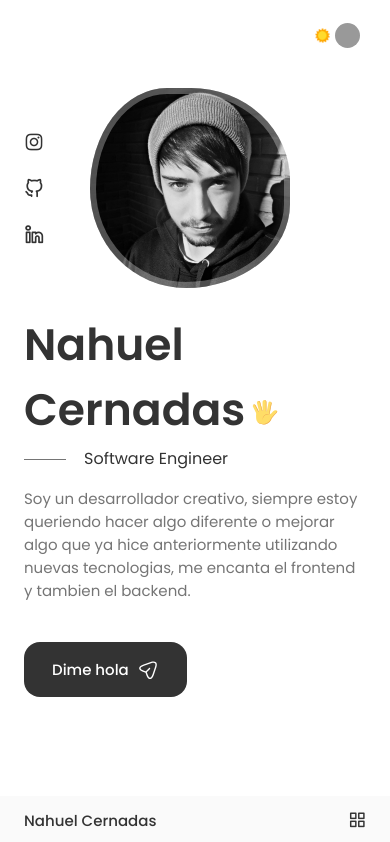
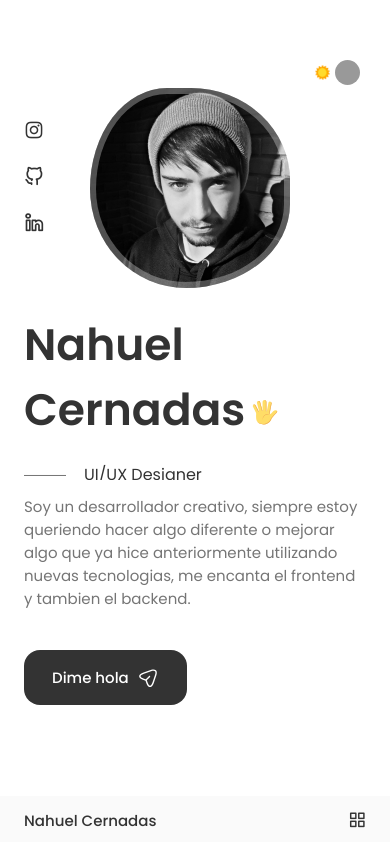
Before and after one commit to Nahuel-199/PortfolioTwo, a React (Create React App) app: page / in a window 390 px wide. Shown: the top 842 px of the page. Built offline with nearby package versions, Linux system fonts and the light colour scheme.

Commit message:
animations

```diff
--- a/src/components/home/Data.jsx
+++ b/src/components/home/Data.jsx
@@ -1,4 +1,4 @@
-import React, { useContext } from 'react';
+import React, { useContext } from "react";
 import { ThemeContext } from "../../context";
 
 const Data = () => {
@@ -7,7 +7,8 @@ const Data = () => {
 
   return (
     <div className="home__data">
-      <h2 style={{color: darkMode && "#fff"}} className="home__title">Nahuel Cernadas
+      <h2 style={{ color: darkMode && "#fff" }} className="home__title">
+        Nahuel Cernadas
         <svg
           width="36"
           height="36"
@@ -58,7 +59,22 @@ const Data = () => {
           ></path>
         </svg>
       </h2>
-      <h3 style={{color: darkMode && "#fff"}} className="home__subtitle">Software Engineer</h3>
+      <div className="home__container-titles">
+        <div className="home_wrapper-title">
+          <h3 style={{ color: darkMode && "#fff" }} className="home__subtitle">
+            Software Engineer
+          </h3>
+          <h3 style={{ color: darkMode && "#fff" }} className="home__subtitle">
+            Frontend Developer
+          </h3>
+          <h3 style={{ color: darkMode && "#fff" }} className="home__subtitle">
+            Backend Developer
+          </h3>
+          <h3 style={{ color: darkMode && "#fff" }} className="home__subtitle">
+            UI/UX Designer
+          </h3>
+        </div>
+      </div>
       <p className="home__description">
         Soy un desarrollador creativo, siempre estoy queriendo hacer algo
         diferente o mejorar algo que ya hice anteriormente utilizando nuevas
--- a/src/components/home/home.css
+++ b/src/components/home/home.css
@@ -18,6 +18,19 @@
 .home__social-icon {
   font-size: 1.25rem;
   color: var(--title-color);
+  animation: float 5s ease-in-out infinite;
+}
+
+@keyframes float {
+  0% {
+    transform: translateY(0);
+  }
+  50% {
+    transform: translateY(-15px);
+  }
+  100% {
+    transform: translateY(0);
+  }
 }
 
 .home__social-icon:hover {
@@ -26,13 +39,39 @@
 
 .home__title {
   font-size: var(--big-font-size);
-  margin-bottom: var(--mb-0-25);
+  margin-bottom: var(--mb-0-5);
 }
 
 .home__hand {
   width: 38px;
   height: 38px;
   margin-left: 0.4rem;
+}
+
+.home__container-titles {
+  height: 30px;
+  overflow: hidden;
+  margin-bottom: 15px;
+}
+
+.home_wrapper-title {
+  height: 100%;
+  animation: move 10s ease-in-out infinite alternate;
+}
+
+@keyframes move {
+  25% {
+    transform: translateY(-50px);
+  }
+  50% {
+    transform: translateY(-100px);
+  }
+  75% {
+    transform: translateY(-140px);
+  }
+  100% {
+    transform: translateY(-200px);
+  }
 }
 
 .home__subtitle {
@@ -150,6 +189,21 @@
   .home__scroll {
     margin-left: 7.5rem;
   }
+
+  @keyframes move {
+    25% {
+      transform: translateY(-40px);
+    }
+    50% {
+      transform: translateY(-80px);
+    }
+    75% {
+      transform: translateY(-120px);
+    }
+    100% {
+      transform: translateY(-160px);
+    }
+  }
 }
 
 /* For medium devices */
@@ -174,6 +228,21 @@
   .home__scroll {
     display: none;
   }
+
+  @keyframes move {
+    25% {
+      transform: translateY(-40px);
+    }
+    50% {
+      transform: translateY(-80px);
+    }
+    75% {
+      transform: translateY(-120px);
+    }
+    100% {
+      transform: translateY(-160px);
+    }
+  }
 }
 
 /* For small devices */
--- a/src/components/toggle/toggle.css
+++ b/src/components/toggle/toggle.css
@@ -26,3 +26,21 @@
     position: absolute;
     cursor: pointer;
 }
+
+@media screen and (max-width: 992px) {
+    .t{
+       top: 60px;
+    }
+}
+
+@media screen and (max-width: 768px) {
+ .t{
+    top: 60px;
+ }
+}
+
+@media screen and (max-width: 350px) {
+    .t{
+       top: 23px;
+    }
+   }
```
Lines whose indentation alone changed are shown as unchanged.
